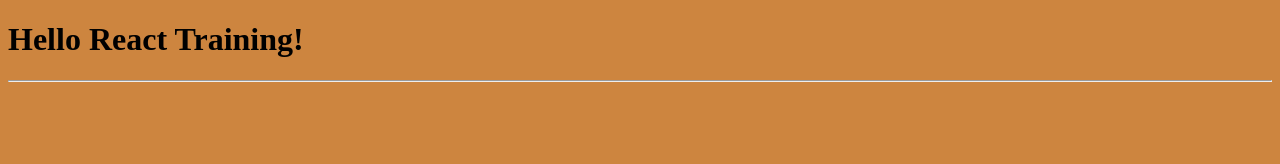
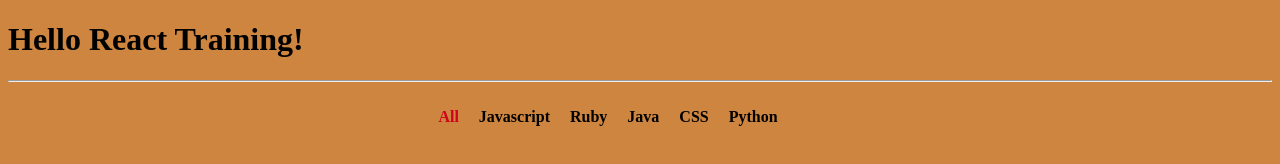
Before and after one commit to JonathanLoscalzo/react-training-initial, a React app: page / in a window 1280 px wide. Built offline with nearby package versions, Linux system fonts and the light colour scheme.

Commit message:
add list of  possible languages

```diff
--- a/app/components/popular.js
+++ b/app/components/popular.js
@@ -1,8 +1,70 @@
-import React, { Component } from 'react';
+import React from 'react';
+import PropTypes from 'prop-types';
+
+
+
+class SelectLanguage extends React.Component {
+
+    static propTypes = {
+        selected: PropTypes.string.isRequired,
+        onSelect: PropTypes.func.isRequired,
+    }
+
+    shouldComponentUpdate(prevState, nextState) {
+        return this.props.selected != prevState.selected
+    }
+
+    constructor(props) {
+        super(props);
+    }
+
+    render() {
+        var languages = [
+            "All",
+            "Javascript",
+            "Ruby",
+            "Java",
+            "CSS",
+            "Python"
+        ];
+
+        const {selected, onSelect} = this.props;
+
+        return (
+            <ul className="languages">
+                {languages.map(
+                    (lang) =>
+                        <li key={lang}
+                            onClick={() => onSelect(lang)}
+                            style={lang === selected ? { color: '#d0021b' } : null}>
+                            {lang}
+                        </li>)}
+            </ul>)
+    }
+
+}
 
 export default class Popular extends React.Component {
+    constructor() {
+        super();
+        this.state = {
+            selectLanguage: "All"
+        }
+    }
+
+    updateLanguage(lang) {
+        this.setState({
+            selectLanguage: lang,
+        })
+    }
 
     render() {
-        return (<div></div>);
+        return (
+            <div>
+                <SelectLanguage
+                    selected={this.state.selectLanguage}
+                    onSelect={(lang) => this.updateLanguage(lang)} />
+            </div>
+        );
     }
 }
--- a/app/index.css
+++ b/app/index.css
@@ -5,3 +5,22 @@ body {
 .container {
     max-width: 1200px;
 }
+
+ul {
+  padding: 0;
+}
+
+li {
+  list-style-type: none;
+}
+
+.languages {
+  display: flex;
+  justify-content: center;
+}
+
+.languages li {
+  margin: 10px;
+  font-weight: bold;
+  cursor: pointer;
+}
```
Also changed, not shown: 1 other file.
